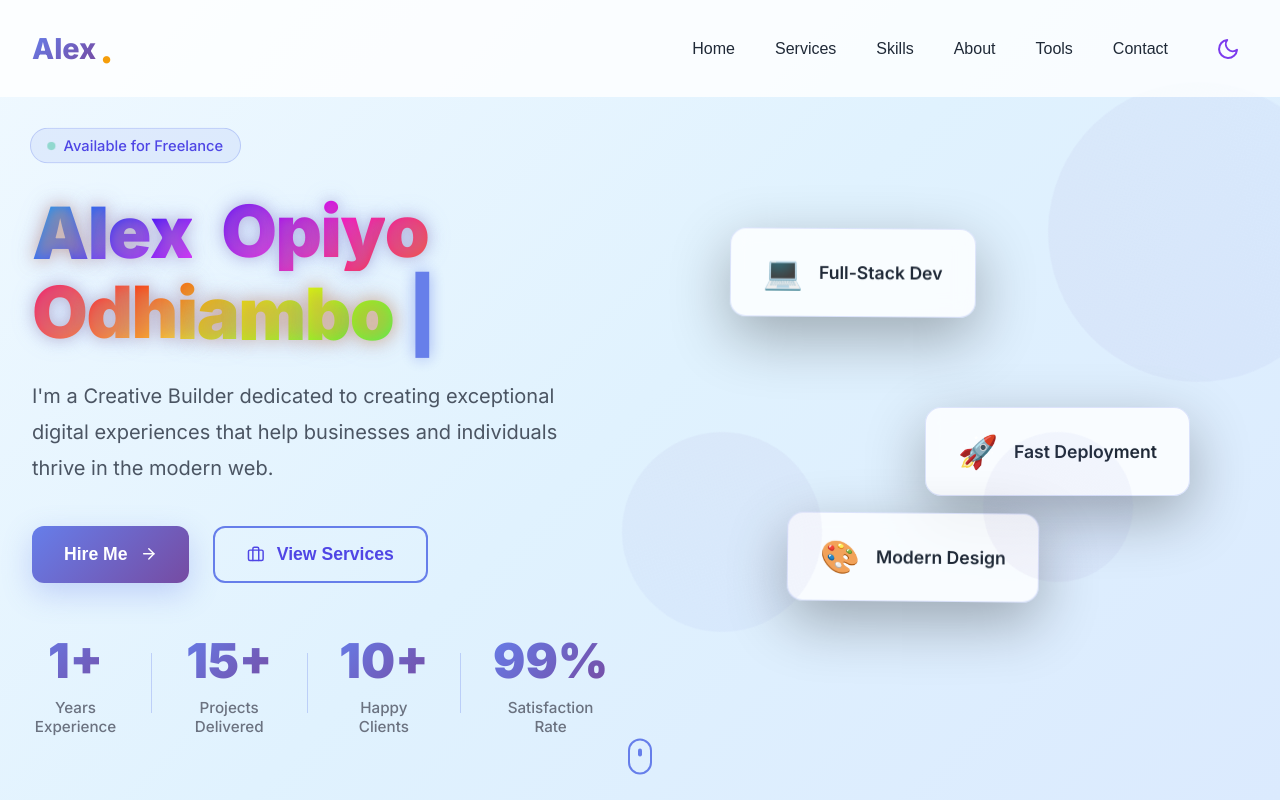
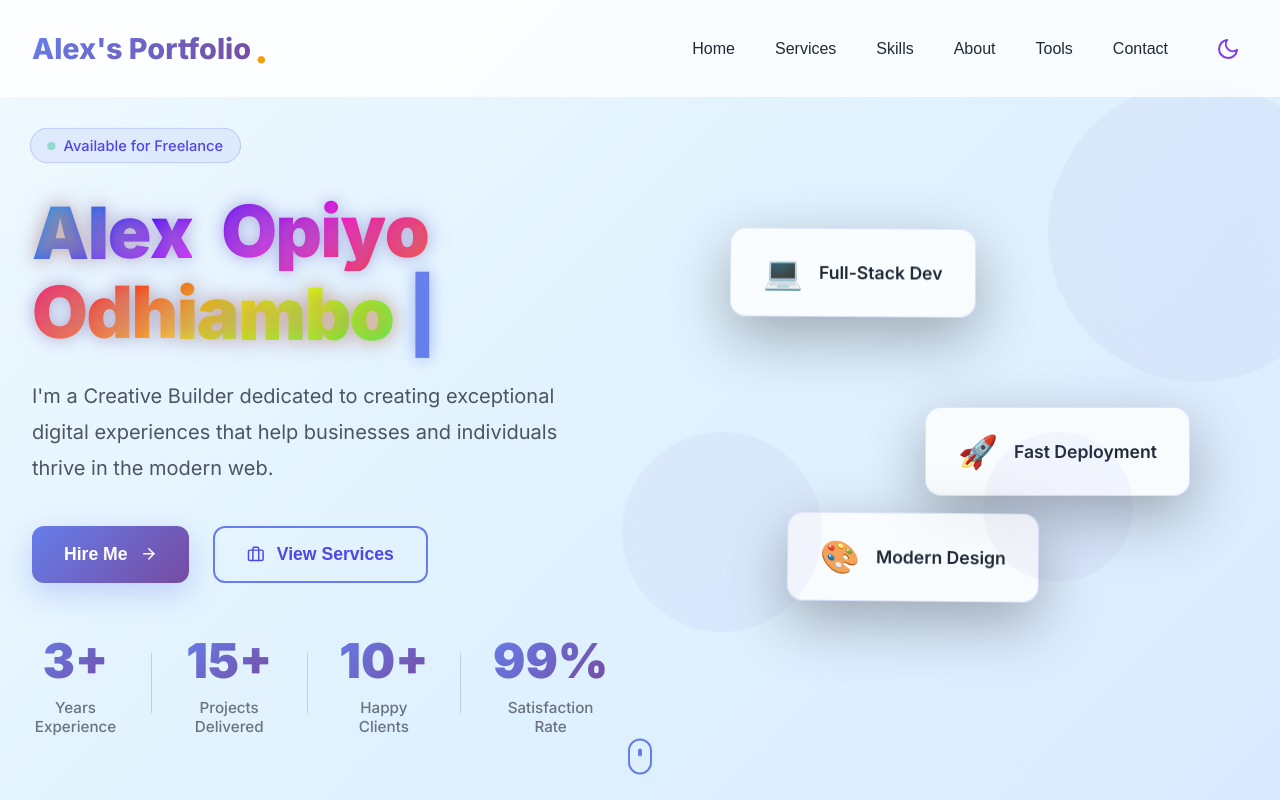
Before and after one commit to alekistar/my-portfolio, a React (Vite) app: page / in a window 1280 px wide. Shown: the top 800 px of the page. Built offline with nearby package versions, Linux system fonts and the light colour scheme; the HTML template or start-up script is replaced by a standard one.

Commit message:
feat: update to 3+ years experience, logo to Alex's Portfolio, add TypeScript and Supabase

```diff
--- a/src/components/About.jsx
+++ b/src/components/About.jsx
@@ -118,7 +118,7 @@ const About = () => {
           transition={{ delay: 0.4, duration: 0.6 }}
         >
           <div className="stat-item">
-            <div className="stat-number">1+</div>
+            <div className="stat-number">3+</div>
             <div className="stat-label">Years Experience</div>
           </div>
           <div className="stat-divider"></div>
--- a/src/components/Hero.jsx
+++ b/src/components/Hero.jsx
@@ -107,7 +107,7 @@ const Hero = () => {
             transition={{ delay: 0.6 }}
           >
             <div className="stat">
-              <div className="stat-number">1+</div>
+              <div className="stat-number">3+</div>
               <div className="stat-label">Years Experience</div>
             </div>
             <div className="stat-divider"></div>
--- a/src/components/Navbar.jsx
+++ b/src/components/Navbar.jsx
@@ -40,7 +40,7 @@ const Navbar = () => {
           whileHover={{ scale: 1.05 }}
           whileTap={{ scale: 0.95 }}
         >
-          <span className="logo-text">Alex</span>
+          <span className="logo-text">Alex's Portfolio</span>
           <span className="logo-dot">.</span>
         </motion.div>
 
--- a/src/components/Tools.jsx
+++ b/src/components/Tools.jsx
@@ -1,5 +1,5 @@
 import { motion } from 'framer-motion';
-import { SiJavascript, SiHtml5, SiCss3, SiTailwindcss, SiReact, SiNodedotjs, SiGithub, SiVercel, SiMongodb, SiPostgresql, SiPython, SiFigma, SiGo, SiRust, SiTauri } from 'react-icons/si';
+import { SiJavascript, SiHtml5, SiCss3, SiTailwindcss, SiReact, SiNodedotjs, SiGithub, SiVercel, SiMongodb, SiPostgresql, SiPython, SiFigma, SiGo, SiRust, SiTauri, SiTypescript, SiSupabase } from 'react-icons/si';
 import { useTheme } from '../context/ThemeContext';
 import './Tools.css';
 
@@ -11,6 +11,7 @@ const Tools = () => {
       category: 'Frontend',
       tools: [
         { name: 'JavaScript', icon: <SiJavascript />, color: '#f7df1e' },
+        { name: 'TypeScript', icon: <SiTypescript />, color: '#3178c6' },
         { name: 'HTML5', icon: <SiHtml5 />, color: '#e34f26' },
         { name: 'CSS3', icon: <SiCss3 />, color: '#1572b6' },
         { name: 'Tailwind', icon: <SiTailwindcss />, color: '#06b6d4' },
@@ -26,7 +27,8 @@ const Tools = () => {
         { name: 'Go', icon: <SiGo />, color: '#00add8' },
         { name: 'Rust', icon: <SiRust />, color: '#ce422b' },
         { name: 'MongoDB', icon: <SiMongodb />, color: '#47a248' },
-        { name: 'PostgreSQL', icon: <SiPostgresql />, color: '#4169e1' }
+        { name: 'PostgreSQL', icon: <SiPostgresql />, color: '#4169e1' },
+        { name: 'Supabase', icon: <SiSupabase />, color: '#3ecf8e' }
       ]
     },
     {
```
